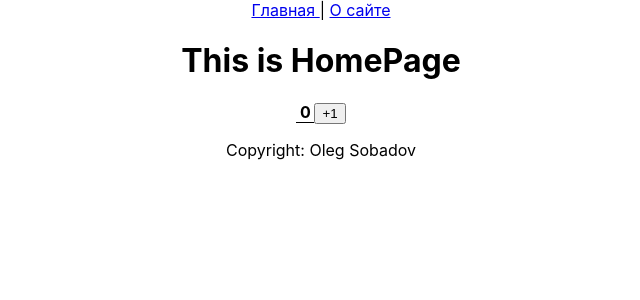
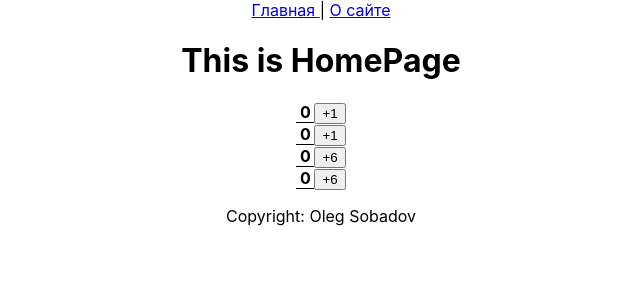
Before and after one commit to Olegsmm2092/boosty, a React (Create React App) app: page / in a window 1280 px wide. Shown: the top 300 px of the page, without its empty margins (319-959 px from the left). Built offline with nearby package versions, Linux system fonts and the light colour scheme.

Commit message:
feat(redux Toolkit): add counterSlice to manage counter state using Redux Toolkit

```diff
--- a/src/components/home/HomePage.js
+++ b/src/components/home/HomePage.js
@@ -1,23 +1,17 @@
 import React from "react";
-import { useState } from "react";
+import CounterPage from "../temp/CounterPage";
+import NewCounterPage from "../temp/NewCounterPage";
 
 const HomePage = () => {
-    // const [count, whats to do] = useState(0);
-    const [ counter, setCount ] = useState(0);
-
-    const handleClick = () => {
-        setCount(counter + 1)
-        console.log("Clicked " + counter);
-
-    }
-
     return (
         <div className="homePageClass">
             <h1> This is HomePage </h1>
-            <b style={{ borderBottom: '1px solid black', width: '18px', display: 'inline-block', textAlign: 'center' }}>{counter}</b>
-            <button onClick={handleClick}>+1</button>
+            <CounterPage/>
+            <CounterPage/>
+
+            <NewCounterPage/>
+            <NewCounterPage/>
         </div>
-
     );
 }
 
--- /dev/null
+++ b/src/components/temp/CounterPage.js
@@ -0,0 +1,22 @@
+import React from "react";
+import { useState } from "react";
+
+const CounterPage = () => {
+    const [ counter, setCount ] = useState(0);
+
+    const handleClick = () => {
+        setCount(counter + 1)
+        console.log("Clicked " + counter);
+
+    }
+
+    return (
+        <div>
+            <b style={{ borderBottom: '1px solid black', width: '18px', display: 'inline-block', textAlign: 'center' }}>{counter}</b>
+            <button onClick={handleClick}>+1</button>
+        </div>
+
+    );
+}
+
+export default CounterPage;
--- /dev/null
+++ b/src/components/temp/NewCounterPage.js
@@ -0,0 +1,18 @@
+import React from "react";
+import { useDispatch, useSelector } from "react-redux";
+import { increment } from "../../store/slicers/counterSlice";
+
+const NewCounterPage = () => {
+    const counter = useSelector((state) => state.counter.value);
+    const dispatch = useDispatch();
+
+    return (
+        <div>
+            <b style={{ borderBottom: '1px solid black', width: '18px', display: 'inline-block', textAlign: 'center' }}>{counter}</b>
+            <button onClick={() => dispatch(increment(6))}>+6</button>
+        </div>
+
+    );
+}
+
+export default NewCounterPage;
--- a/src/index.js
+++ b/src/index.js
@@ -4,12 +4,16 @@ import './index.css';
 import App from './App';
 import reportWebVitals from './reportWebVitals';
 import { BrowserRouter } from 'react-router-dom';
+import { Provider } from 'react-redux';
+import { mystore } from './store/mystore'
 
 const root = ReactDOM.createRoot(document.getElementById('root'));
 root.render(
-  <BrowserRouter>
-    <App />
+  <Provider store={mystore}>
+    <BrowserRouter>
+      <App />
     </BrowserRouter>
+  </Provider>
 );
 
 // If you want to start measuring performance in your app, pass a function
--- /dev/null
+++ b/src/store/mystore.js
@@ -0,0 +1,10 @@
+import { configureStore } from "@reduxjs/toolkit";
+import counterReducer from './slicers/counterSlice';
+
+export const mystore = configureStore(
+    {
+        reducer: {
+            counter: counterReducer
+        }
+    }
+)
--- /dev/null
+++ b/src/store/slicers/counterSlice.js
@@ -0,0 +1,20 @@
+import { createSlice } from "@reduxjs/toolkit";
+
+const initialState = {
+    value: 0,
+}
+
+const counterSlice = createSlice(
+    {
+        name: "counter",
+        initialState: initialState,
+        reducers: {
+            increment: (state, action) => {
+                state.value += action.payload;
+            }
+        }
+    }
+)
+
+export const { increment } = counterSlice.actions;
+export default counterSlice.reducer;
```
Also changed, not shown: package.json (+5 -3 lines), 1 other file (tests, documents, lock files or other folders).
